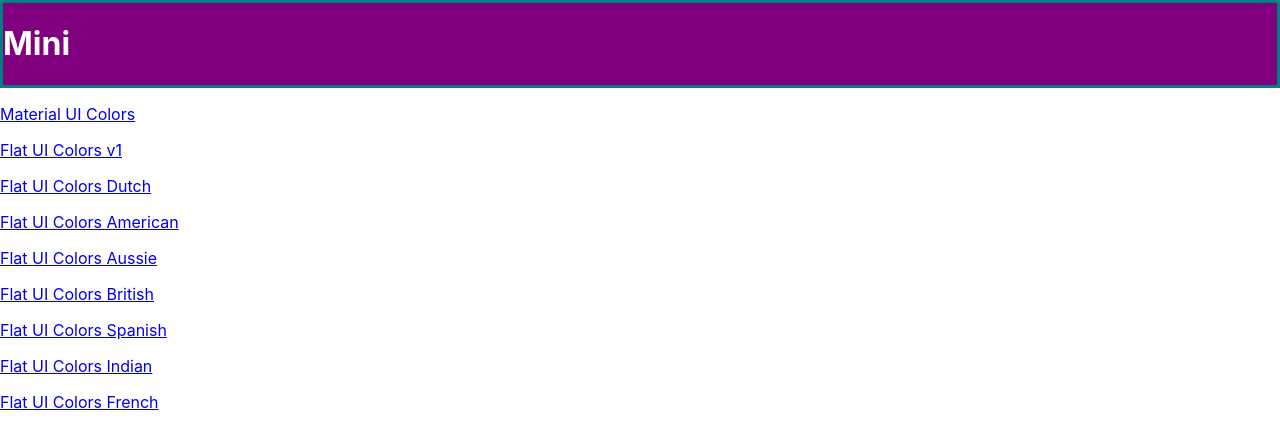
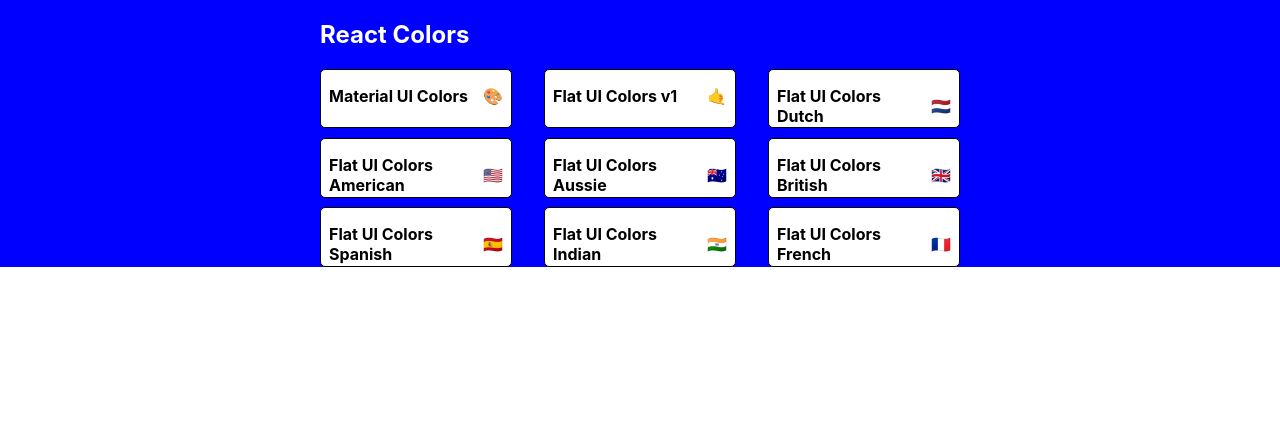
Before and after one commit to Georgee-lee/react_material_ui, a React (Create React App) app: page / in a window 1280 px wide. Shown: the top 446 px of the page. Built offline with nearby package versions, Linux system fonts and the light colour scheme.

Commit message:
styling paletteList with hoc & styles

```diff
--- a/src/Components/MiniPalette/MiniPalette.js
+++ b/src/Components/MiniPalette/MiniPalette.js
@@ -2,25 +2,45 @@
 import { withStyles } from "@material-ui/styles";
 
 const styles = {
-  main: {
-    backgroundColor: "purple",
-    border: "3px solid teal",
-    "& h1": {
-      color: "white"
+  root: {
+    backgroundColor: "white",
+    border: "1px solid black",
+    borderRadius: "5px",
+    padding: "0.5rem",
+    position: "relative",
+    overflow: "hidden",
+    "&:hover": {
+      cursor: "pointer"
     }
   },
-  secondary: {
-    backgroundColor: "blue"
+  colors: {
+    backgroundColor: "gray"
+  },
+  title: {
+    display: "flex",
+    justifyContent: "space-between",
+    alignItems: "center",
+    margin: "0",
+    color: "black",
+    paddingTop: "0.5rem",
+    fontSize: "1rem",
+    position: "relative"
+  },
+  emoji: {
+    marginLeft: "auto",
+    fontSize: "1rem"
   }
 };
 
 const MiniPalette = props => {
-  const { classes } = props;
+  const { classes, paletteName, emoji } = props;
 
   return (
-    <div className={classes.main}>
-      <h1>Mini</h1>
-      <section className={classes.secondary} />
+    <div className={classes.root}>
+      <div className={classes.colors} />
+      <h5 className={classes.title}>
+        {paletteName} <span className={classes.emoji}>{emoji}</span>
+      </h5>
     </div>
   );
 };
--- a/src/Components/PaletteList/PaletteList.js
+++ b/src/Components/PaletteList/PaletteList.js
@@ -1,22 +1,58 @@
 import React, { Component } from "react";
 import { Link } from "react-router-dom";
+import { withStyles } from "@material-ui/styles";
+
 import MiniPalette from "Components/MiniPalette";
+
+const styles = {
+  root: {
+    backgroundColor: "blue",
+    height: "100%",
+    display: "flex",
+    alignItems: "flex-start",
+    justifyContent: "center"
+  },
+  container: {
+    width: "50%",
+    display: "flex",
+    alignItems: "flex-start",
+    flexDirection: "column",
+    flexWrap: "wrap"
+  },
+  nav: {
+    width: "100%",
+    display: "flex",
+    justifyContent: "space-between",
+    color: "white"
+  },
+  palettes: {
+    width: "100%",
+    boxSizing: "border-box",
+    display: "grid",
+    gridTemplateColumns: "repeat(3, 30%)",
+    gridGap: "5%"
+  }
+};
 
 class PaletteList extends Component {
   render() {
-    const { palettes } = this.props;
+    const { palettes, classes } = this.props;
 
     return (
-      <div>
-        <MiniPalette />
-        {palettes.map(palette => (
-          <p>
-            <Link to={`/palette/${palette.id}`}>{palette.paletteName}</Link>
-          </p>
-        ))}
+      <div className={classes.root}>
+        <div className={classes.container}>
+          <nav className={classes.nav}>
+            <h1>React Colors</h1>
+          </nav>
+          <div className={classes.palettes}>
+            {palettes.map(palette => (
+              <MiniPalette {...palette} />
+            ))}
+          </div>
+        </div>
       </div>
     );
   }
 }
 
-export default PaletteList;
+export default withStyles(styles)(PaletteList);
```
